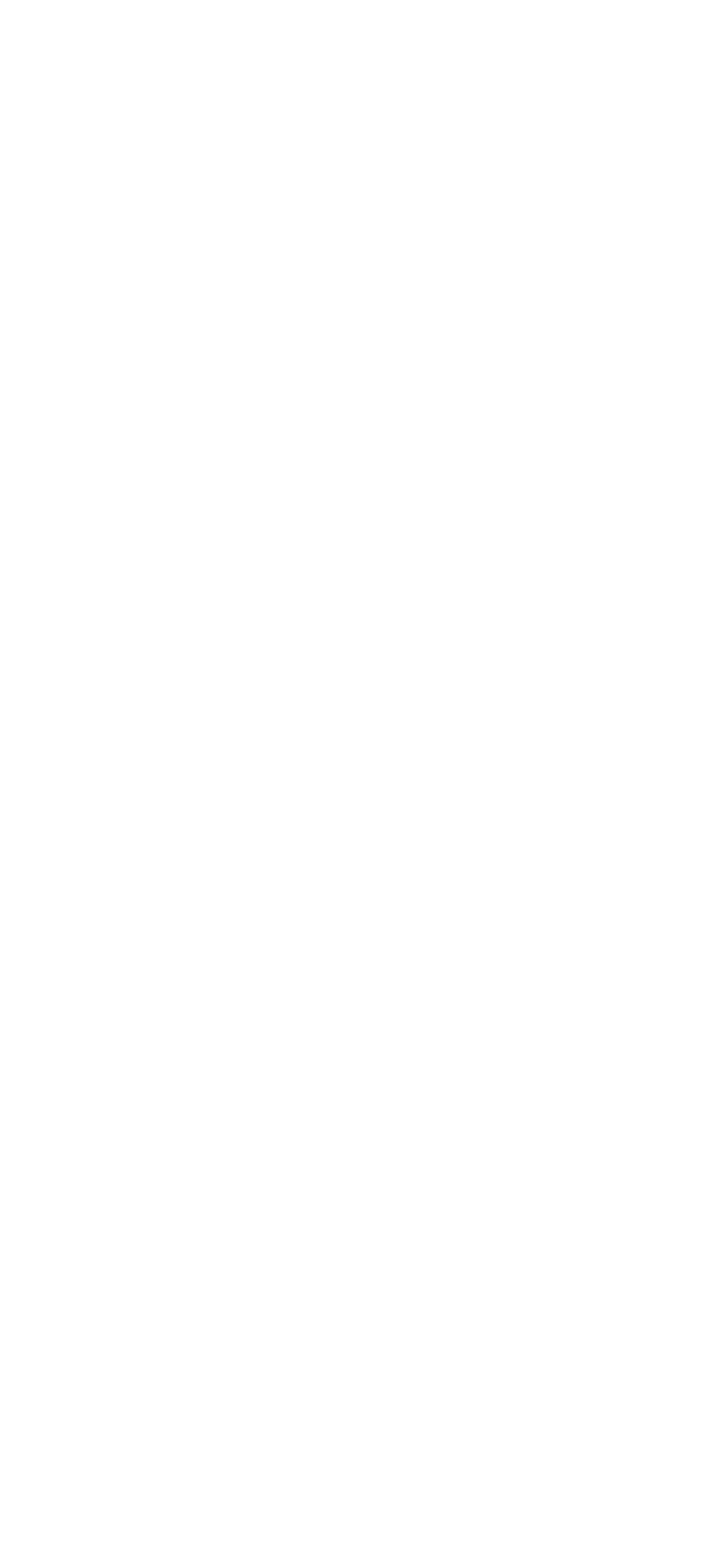
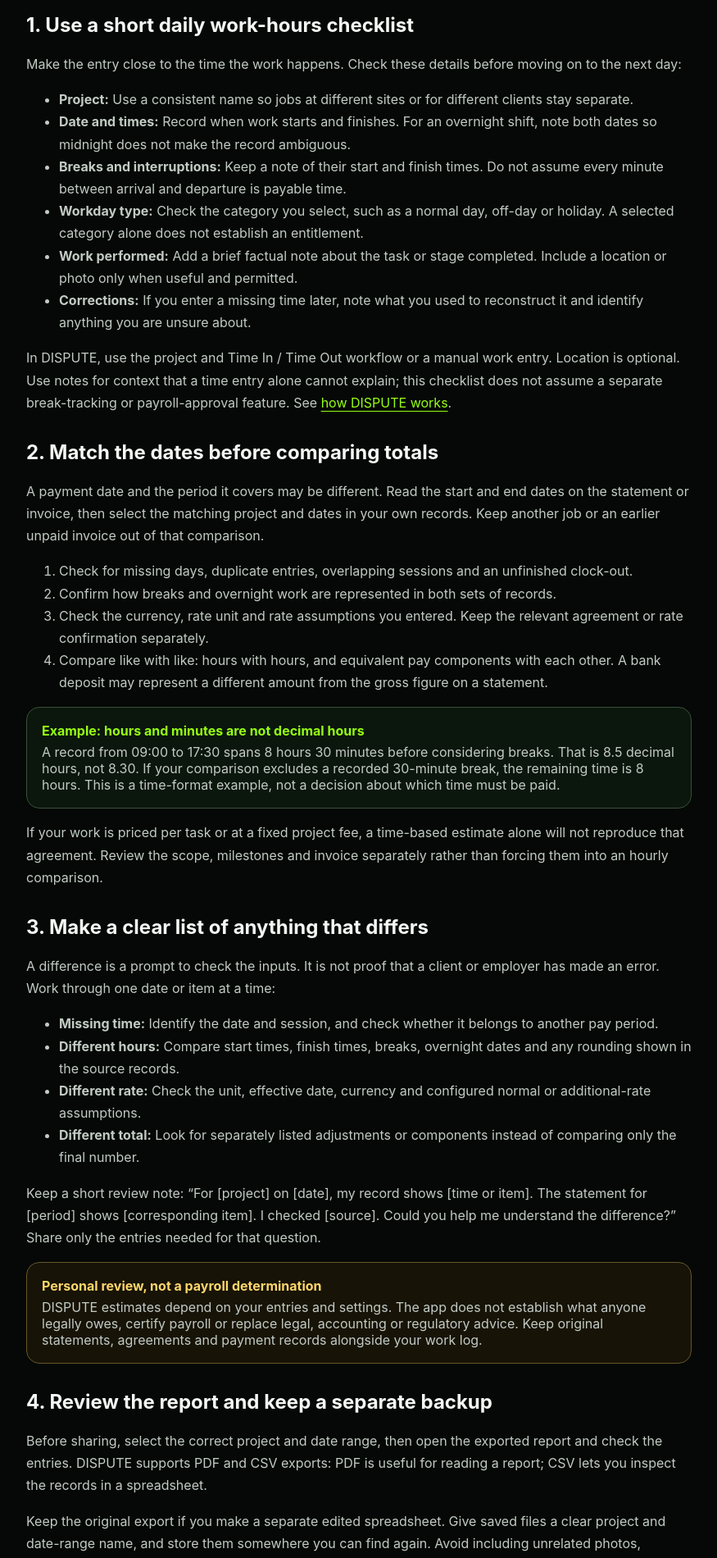
Before and after one commit to Vagrant4/dispute-web, a Next.js app: page /work-hours-pay-records-checklist in a window 1280 px wide. Before the commit this address had no page. Shown: the part 760-2660 px from the top of the page at 82% size, without its empty margins (202-1077 px from the left). Before the commit the page ends 800 px from the top, so only its background shows below. Built offline with nearby package versions, Linux system fonts and the light colour scheme.

Commit message:
Publish practical work-hours and pay-records checklist

```diff
--- a/app/components.js
+++ b/app/components.js
@@ -13,7 +13,7 @@ export function Header(){return <header className="nav"><div className="wrap nav
 </div></header>}
 export function Footer(){return <footer><div className="wrap foot">
   <div><b>DISPUTE</b><p>Documentation and personal reconciliation software.</p></div>
-  <div className="footlinks"><Link href="/privacy">Privacy</Link><Link href="/terms">Terms</Link><Link href="/contact">Support</Link><Link href="/us-independent-worker-records">United States</Link><Link href="/singapore-work-records">Singapore</Link><a href={PLAY_URL} target="_blank" rel="noreferrer">Google Play</a></div>
+  <div className="footlinks"><Link href="/privacy">Privacy</Link><Link href="/terms">Terms</Link><Link href="/contact">Support</Link><Link href="/work-hours-pay-records-checklist">Work records checklist</Link><Link href="/us-independent-worker-records">United States</Link><Link href="/singapore-work-records">Singapore</Link><a href={PLAY_URL} target="_blank" rel="noreferrer">Google Play</a></div>
 </div></footer>}
 export function Shell({children}){return <><Header/>{children}<Footer/></>}
 export function PlayButton(){return <a className="btn primary" href={PLAY_URL} target="_blank" rel="noreferrer">Get DISPUTE on Google Play</a>}
--- a/app/how-it-works/page.js
+++ b/app/how-it-works/page.js
@@ -1 +1 @@
-import {Shell} from '../components';import {pageMeta} from '../../lib/meta';export const metadata=pageMeta('/how-it-works','How DISPUTE works','Track the shift, pin location, capture evidence, check pay assumptions and export records.');const a=[['01','Track','Project, day type, location and Time In / Time Out.'],['02','Locate','Pin the site on the real in-app map or enter an address manually.'],['03','Evidence','Photos, categories and notes.'],['04','Reconcile','Estimate from your own recorded time and configured rate assumptions.'],['05','Report','Select period and export PDF or CSV.'],['06','Backup','Keep a JSON backup before device changes.']];export default function P(){return <Shell><main className="wrap page"><div className="eyebrow">How it works</div><h1>From workday to a record you can review.</h1><p className="lead">DISPUTE turns scattered daily details into a project record you control.</p><div className="grid">{a.map(([n,h,p])=><article className="feature" key={n}><b>{n}</b><h3>{h}</h3><p>{p}</p></article>)}</div></main></Shell>}
+import {Shell} from '../components';import {pageMeta} from '../../lib/meta';export const metadata=pageMeta('/how-it-works','How DISPUTE works','Track the shift, pin location, capture evidence, check pay assumptions and export records.');const a=[['01','Track','Project, day type, location and Time In / Time Out.'],['02','Locate','Pin the site on the real in-app map or enter an address manually.'],['03','Evidence','Photos, categories and notes.'],['04','Reconcile','Estimate from your own recorded time and configured rate assumptions.'],['05','Report','Select period and export PDF or CSV.'],['06','Backup','Keep a JSON backup before device changes.']];export default function P(){return <Shell><main className="wrap page"><div className="eyebrow">How it works</div><h1>From workday to a record you can review.</h1><p className="lead">DISPUTE turns scattered daily details into a project record you control.</p><div className="grid">{a.map(([n,h,p])=><article className="feature" key={n}><b>{n}</b><h3>{h}</h3><p>{p}</p></article>)}</div><p>Need a daily checklist? Read <a className="textlink" href="/work-hours-pay-records-checklist">how to record work hours and check your pay records</a>.</p></main></Shell>}
--- a/app/sitemap.js
+++ b/app/sitemap.js
@@ -1 +1 @@
-export default function sitemap(){const b='https://disputewho.com';return ['','/how-it-works','/features','/pricing','/privacy','/terms','/contact','/us-independent-worker-records','/singapore-work-records'].map(p=>({url:b+p}))}
+export default function sitemap(){const b='https://disputewho.com';return ['','/how-it-works','/features','/pricing','/privacy','/terms','/contact','/us-independent-worker-records','/singapore-work-records','/work-hours-pay-records-checklist'].map(p=>({url:b+p}))}
--- /dev/null
+++ b/app/work-hours-pay-records-checklist/page.js
@@ -0,0 +1,73 @@
+import {Shell,PlayButton} from '../components';
+import {pageMeta} from '../../lib/meta';
+
+export const metadata=pageMeta(
+  '/work-hours-pay-records-checklist',
+  'How to record work hours and check pay records | DISPUTE',
+  'A practical checklist for logging work hours, matching pay periods, checking rate assumptions and keeping clear project records before exporting a report.'
+);
+
+export default function WorkRecordsGuide(){return <Shell><main className="wrap legal">
+  <article>
+    <div className="eyebrow">Work records guide</div>
+    <h1>How to record work hours and check your pay records</h1>
+    <p className="lead">A useful work log lets you retrace a day without relying on memory. Start with the project, date, start and finish times, and enough context to explain the work. Then compare the same period in your log and your pay statement or invoice.</p>
+    <p>This checklist works for personal shift records and freelance projects. DISPUTE can organize your own time entries, optional location, photos and notes, and export project-specific PDF or CSV reports.</p>
+    <nav className="callout" aria-label="Guide contents"><b>In this guide</b><a className="textlink" href="#daily-checklist">1. Record the workday</a><a className="textlink" href="#review-period">2. Match the review period</a><a className="textlink" href="#check-differences">3. Check differences</a><a className="textlink" href="#export-records">4. Export and keep a backup</a></nav>
+
+    <section id="daily-checklist">
+      <h2>1. Use a short daily work-hours checklist</h2>
+      <p>Make the entry close to the time the work happens. Check these details before moving on to the next day:</p>
+      <ul>
+        <li><strong>Project:</strong> Use a consistent name so jobs at different sites or for different clients stay separate.</li>
+        <li><strong>Date and times:</strong> Record when work starts and finishes. For an overnight shift, note both dates so midnight does not make the record ambiguous.</li>
+        <li><strong>Breaks and interruptions:</strong> Keep a note of their start and finish times. Do not assume every minute between arrival and departure is payable time.</li>
+        <li><strong>Workday type:</strong> Check the category you select, such as a normal day, off-day or holiday. A selected category alone does not establish an entitlement.</li>
+        <li><strong>Work performed:</strong> Add a brief factual note about the task or stage completed. Include a location or photo only when useful and permitted.</li>
+        <li><strong>Corrections:</strong> If you enter a missing time later, note what you used to reconstruct it and identify anything you are unsure about.</li>
+      </ul>
+      <p>In DISPUTE, use the project and Time In / Time Out workflow or a manual work entry. Location is optional. Use notes for context that a time entry alone cannot explain; this checklist does not assume a separate break-tracking or payroll-approval feature. See <a className="textlink" href="/how-it-works">how DISPUTE works</a>.</p>
+    </section>
+
+    <section id="review-period">
+      <h2>2. Match the dates before comparing totals</h2>
+      <p>A payment date and the period it covers may be different. Read the start and end dates on the statement or invoice, then select the matching project and dates in your own records. Keep another job or an earlier unpaid invoice out of that comparison.</p>
+      <ol>
+        <li>Check for missing days, duplicate entries, overlapping sessions and an unfinished clock-out.</li>
+        <li>Confirm how breaks and overnight work are represented in both sets of records.</li>
+        <li>Check the currency, rate unit and rate assumptions you entered. Keep the relevant agreement or rate confirmation separately.</li>
+        <li>Compare like with like: hours with hours, and equivalent pay components with each other. A bank deposit may represent a different amount from the gross figure on a statement.</li>
+      </ol>
+      <div className="callout"><b>Example: hours and minutes are not decimal hours</b><span>A record from 09:00 to 17:30 spans 8 hours 30 minutes before considering breaks. That is 8.5 decimal hours, not 8.30. If your comparison excludes a recorded 30-minute break, the remaining time is 8 hours. This is a time-format example, not a decision about which time must be paid.</span></div>
+      <p>If your work is priced per task or at a fixed project fee, a time-based estimate alone will not reproduce that agreement. Review the scope, milestones and invoice separately rather than forcing them into an hourly comparison.</p>
+    </section>
+
+    <section id="check-differences">
+      <h2>3. Make a clear list of anything that differs</h2>
+      <p>A difference is a prompt to check the inputs. It is not proof that a client or employer has made an error. Work through one date or item at a time:</p>
+      <ul>
+        <li><strong>Missing time:</strong> Identify the date and session, and check whether it belongs to another pay period.</li>
+        <li><strong>Different hours:</strong> Compare start times, finish times, breaks, overnight dates and any rounding shown in the source records.</li>
+        <li><strong>Different rate:</strong> Check the unit, effective date, currency and configured normal or additional-rate assumptions.</li>
+        <li><strong>Different total:</strong> Look for separately listed adjustments or components instead of comparing only the final number.</li>
+      </ul>
+      <p>Keep a short review note: “For [project] on [date], my record shows [time or item]. The statement for [period] shows [corresponding item]. I checked [source]. Could you help me understand the difference?” Share only the entries needed for that question.</p>
+      <div className="warning"><b>Personal review, not a payroll determination</b><span>DISPUTE estimates depend on your entries and settings. The app does not establish what anyone legally owes, certify payroll or replace legal, accounting or regulatory advice. Keep original statements, agreements and payment records alongside your work log.</span></div>
+    </section>
+
+    <section id="export-records">
+      <h2>4. Review the report and keep a separate backup</h2>
+      <p>Before sharing, select the correct project and date range, then open the exported report and check the entries. DISPUTE supports PDF and CSV exports: PDF is useful for reading a report; CSV lets you inspect the records in a spreadsheet.</p>
+      <p>Keep the original export if you make a separate edited spreadsheet. Give saved files a clear project and date-range name, and store them somewhere you can find again. Avoid including unrelated photos, another person's details or confidential site information.</p>
+      <p>A report is not the same as a backup. Use DISPUTE's JSON backup workflow before changing devices and keep the backup safely. See the <a className="textlink" href="/features">reports and backup features</a> and <a className="textlink" href="/privacy">Privacy Policy</a>.</p>
+    </section>
+
+    <section>
+      <h2>Start with your next workday</h2>
+      <p>Choose one project, record your next start and finish times, and add a brief note. A small daily habit is easier to review than a month's worth of reconstructed details.</p>
+      <p>For more context, read about <a className="textlink" href="/us-independent-worker-records">independent-worker records in the United States</a> or <a className="textlink" href="/singapore-work-records">work records in Singapore</a>.</p>
+      <p>New DISPUTE accounts receive a 30-day free trial when the email address is verified. Check <a className="textlink" href="/pricing">current trial and subscription details</a>.</p>
+      <div className="actions"><PlayButton/></div>
+    </section>
+  </article>
+</main></Shell>}
```
